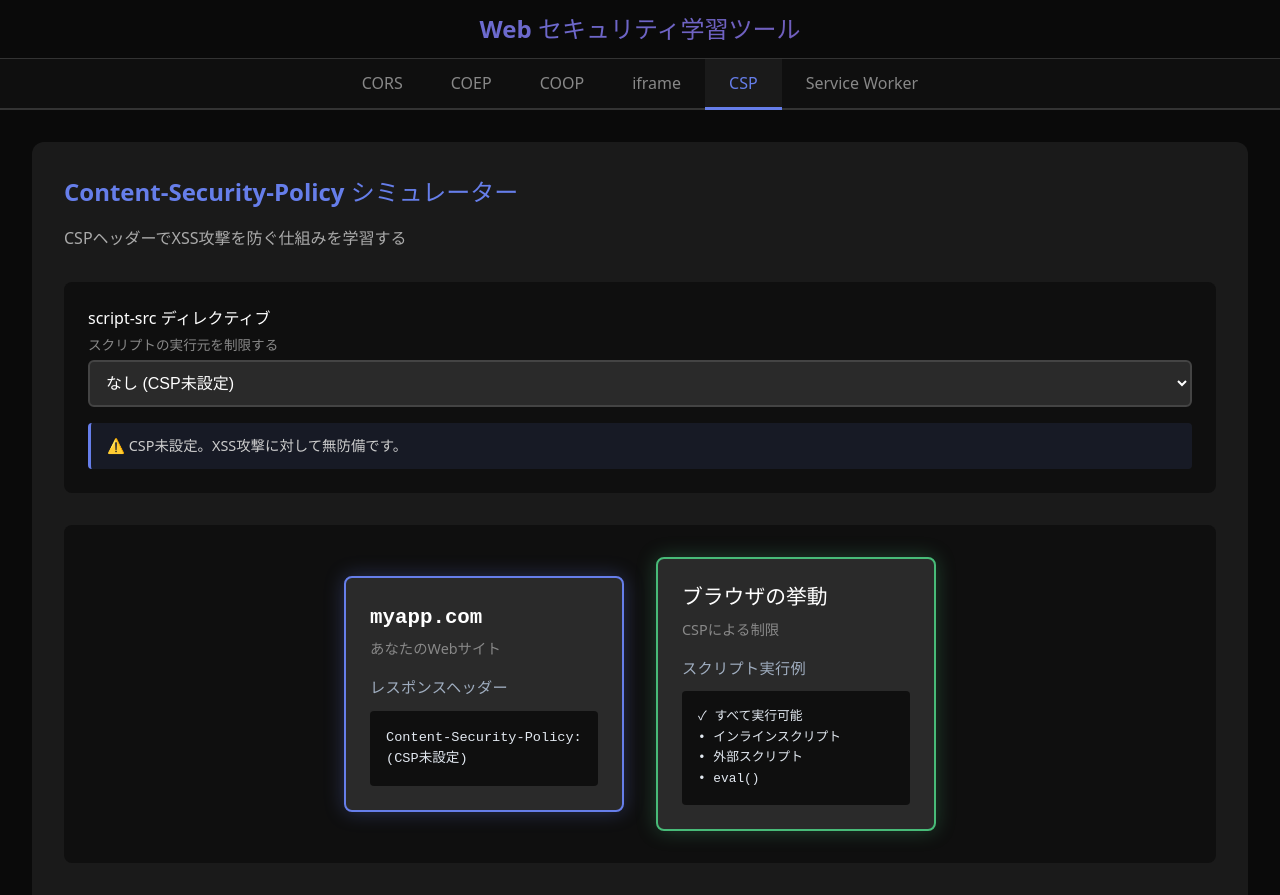
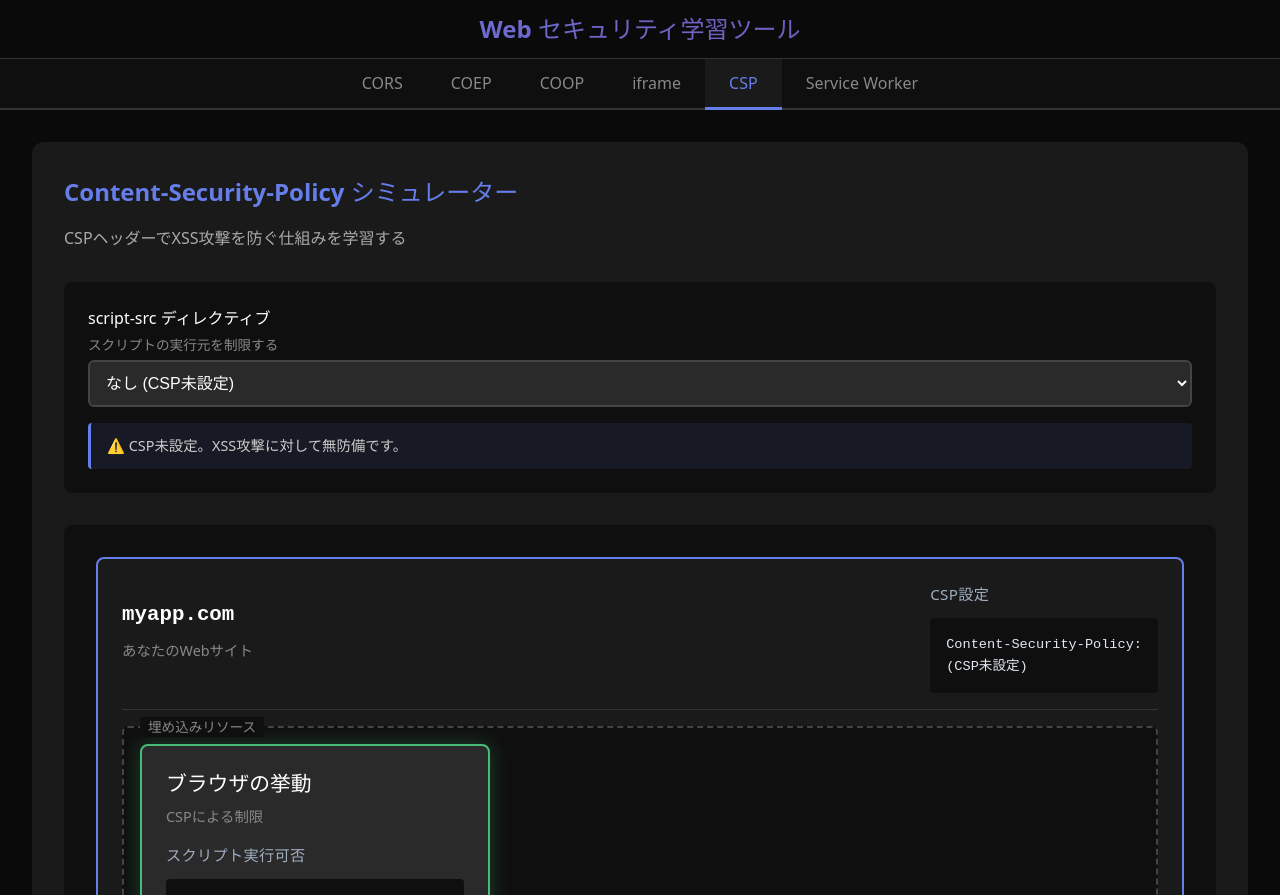
Before and after one commit to hashrock/cors-study-ui, a React (Vite) app: page /csp in a window 1280 px wide. Shown: the top 895 px of the page. Built offline with nearby package versions, Linux system fonts and the light colour scheme.

Commit message:
feat: 埋め込みリソースの視覚化を改善し、インタラクティブな要素を追加

```diff
--- a/src/App.css
+++ b/src/App.css
@@ -99,6 +99,61 @@ main {
   background: #0f0f0f;
   border-radius: 8px;
   flex-wrap: wrap;
+}
+
+.visualization.embedded {
+  flex-direction: column;
+  align-items: stretch;
+}
+
+.parent-container {
+  background: #1a1a1a;
+  border: 2px solid #667eea;
+  border-radius: 8px;
+  padding: 1.5rem;
+  position: relative;
+}
+
+.parent-header {
+  display: flex;
+  justify-content: space-between;
+  align-items: center;
+  margin-bottom: 1rem;
+  padding-bottom: 1rem;
+  border-bottom: 1px solid #333;
+}
+
+.parent-info {
+  display: flex;
+  flex-direction: column;
+  gap: 0.3rem;
+}
+
+.embedded-content {
+  display: flex;
+  gap: 1rem;
+  margin-top: 1rem;
+  padding: 1rem;
+  background: #0f0f0f;
+  border-radius: 6px;
+  border: 2px dashed #444;
+  position: relative;
+}
+
+.embedded-content::before {
+  content: '埋め込みリソース';
+  position: absolute;
+  top: -0.7rem;
+  left: 1rem;
+  background: #0f0f0f;
+  padding: 0 0.5rem;
+  font-size: 0.85rem;
+  color: #888;
+}
+
+.embedded-item {
+  flex: 1;
+  min-width: 200px;
 }
 
 .visualization.coop {
--- a/src/components/CoepSimulator.tsx
+++ b/src/components/CoepSimulator.tsx
@@ -237,19 +237,30 @@ export function CoepSimulator() {
         </div>
       </div>
 
-      <div className="visualization">
-        <div className="site-box origin coep">
+      <div className="visualization embedded">
+        <div className="parent-container">
+          <div className="parent-header">
+            <div className="parent-info">
               <div className="site-name">{currentScenario.origin}</div>
               <div className="site-label">{currentScenario.originLabel}</div>
+            </div>
             <div className="box-section">
-            <div className="section-title">ページ設定</div>
+              <div className="section-title">COEP設定</div>
               <code className="code-block interactive">
                 Cross-Origin-Embedder-Policy:<br/>
                 <select className="code-select" value={coep} onChange={handleCoepChange}>
-                <option value="unsafe-none">unsafe-none (制限なし)</option>
-                <option value="require-corp">require-corp (厳格)</option>
+                  <option value="unsafe-none">unsafe-none</option>
+                  <option value="require-corp">require-corp</option>
                 </select>
-              <br/><br/>
+              </code>
+            </div>
+          </div>
+
+          <div className="embedded-content">
+            <div className="embedded-item">
+              <div className="box-section">
+                <div className="section-title">埋め込みタグ</div>
+                <code className="code-block interactive">
                   {'<'}
                   <select
                     className="code-select"
@@ -260,17 +271,15 @@ export function CoepSimulator() {
                     <option value="img">img</option>
                     <option value="iframe">iframe</option>
                   </select>
-              {' '}
-              {'src="https://'}
-              {currentScenario.target}
-              {'/'}
-              {resourceExample.file}
-              {'" />'}
+                  <br/>
+                  &nbsp;&nbsp;src="https://{currentScenario.target}/{resourceExample.file}"
+                  <br/>
+                  {' />'}
                 </code>
               </div>
             </div>
 
-        <div className="flow-arrows">
+            <div className="flow-arrows" style={{ minWidth: '150px' }}>
               <button
                 type="button"
                 className={`flow-arrow request ${activePopover === 'request' ? 'active' : ''}`}
@@ -283,7 +292,7 @@ export function CoepSimulator() {
                 }
               >
                 <span className="arrow-line">→</span>
-            <span className="arrow-label">リソース要求</span>
+                <span className="arrow-label">Request</span>
                 {activePopover === 'request' && (
                   <div className="arrow-popover">
                     {requestPopover.map((line) => (
@@ -305,7 +314,7 @@ export function CoepSimulator() {
                 }
               >
                 <span className="arrow-line">←</span>
-            <span className="arrow-label">レスポンス</span>
+                <span className="arrow-label">Response</span>
                 {activePopover === 'response' && (
                   <div className="arrow-popover">
                     {responsePopover.map((line) => (
@@ -316,11 +325,12 @@ export function CoepSimulator() {
               </button>
             </div>
 
-        <div className={`site-box target ${scenario === 'bank-ads' ? 'danger' : ''}`}>
+            <div className="embedded-item">
+              <div className={`site-box target ${scenario === 'bank-ads' ? 'danger' : ''}`} style={{ margin: 0 }}>
                 <div className="site-name">{currentScenario.target}</div>
                 <div className="site-label">{currentScenario.targetLabel}</div>
                 <div className="box-section">
-            <div className="section-title">レスポンスヘッダー</div>
+                  <div className="section-title">CORP設定</div>
                   <code className="code-block interactive">
                     Cross-Origin-Resource-Policy:<br/>
                     <select className="code-select" value={corp} onChange={handleCorpChange}>
@@ -329,6 +339,9 @@ export function CoepSimulator() {
                       <option value="cross-origin">cross-origin</option>
                     </select>
                   </code>
+                </div>
+              </div>
+            </div>
           </div>
         </div>
       </div>
--- a/src/components/CspSimulator.tsx
+++ b/src/components/CspSimulator.tsx
@@ -189,12 +189,15 @@ export function CspSimulator() {
         </div>
       </div>
 
-      <div className="visualization">
-        <div className="site-box origin">
+      <div className="visualization embedded">
+        <div className="parent-container">
+          <div className="parent-header">
+            <div className="parent-info">
               <div className="site-name">myapp.com</div>
               <div className="site-label">あなたのWebサイト</div>
+            </div>
             <div className="box-section">
-            <div className="section-title">レスポンスヘッダー</div>
+              <div className="section-title">CSP設定</div>
               <code className="code-block">
                 Content-Security-Policy:<br/>
                 {cspHeader}
@@ -202,11 +205,13 @@ export function CspSimulator() {
             </div>
           </div>
 
-        <div className="site-box target">
+          <div className="embedded-content">
+            <div className="embedded-item">
+              <div className="site-box target" style={{ margin: 0 }}>
                 <div className="site-name">ブラウザの挙動</div>
                 <div className="site-label">CSPによる制限</div>
                 <div className="box-section">
-            <div className="section-title">スクリプト実行例</div>
+                  <div className="section-title">スクリプト実行可否</div>
                   <code className="code-block" style={{ fontSize: '0.8rem' }}>
                     {scriptSrc === 'none' && (
                       <>
@@ -248,6 +253,9 @@ export function CspSimulator() {
                       </>
                     )}
                   </code>
+                </div>
+              </div>
+            </div>
           </div>
         </div>
       </div>
--- a/src/components/IframeSimulator.tsx
+++ b/src/components/IframeSimulator.tsx
@@ -162,10 +162,13 @@ export function IframeSimulator() {
         </div>
       </div>
 
-      <div className="visualization">
-        <div className="site-box origin">
+      <div className="visualization embedded">
+        <div className="parent-container">
+          <div className="parent-header">
+            <div className="parent-info">
               <div className="site-name">myapp.com</div>
               <div className="site-label">親ページ</div>
+            </div>
             <div className="box-section">
               <div className="section-title">iframe埋め込みコード</div>
               <code className="code-block">
@@ -178,9 +181,11 @@ export function IframeSimulator() {
             </div>
           </div>
 
-        <div className="site-box target">
+          <div className="embedded-content">
+            <div className="embedded-item">
+              <div className="site-box target" style={{ margin: 0 }}>
                 <div className="site-name">third-party.com</div>
-          <div className="site-label">埋め込みコンテンツ</div>
+                <div className="site-label">iframe内のコンテンツ</div>
                 <div className="box-section">
                   <div className="section-title">iframe内のスクリプト</div>
                   <code className="code-block">
@@ -204,6 +209,9 @@ export function IframeSimulator() {
                       <>{'// スクリプト実行不可'}</>
                     )}
                   </code>
+                </div>
+              </div>
+            </div>
           </div>
         </div>
       </div>
```
Lines whose indentation alone changed are shown as unchanged.
